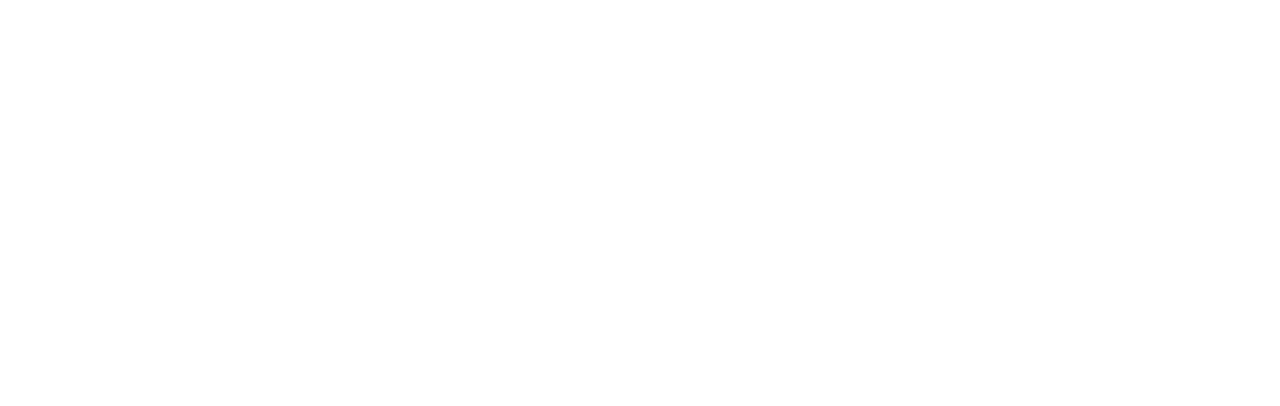
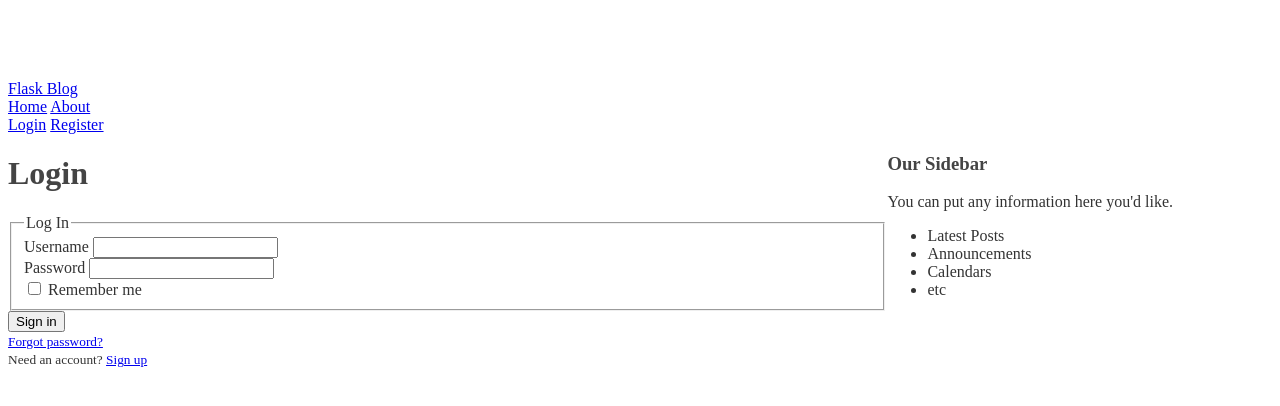
Before and after one commit to enarve/miniblog, a Flask app: page /login in a window 1280 px wide. Before the commit the part shown is empty. Shown: the top 406 px of the page. Run offline with Flask 3, Linux system fonts and the light colour scheme.

Commit message:
More forms

```diff
--- a/main.py
+++ b/main.py
@@ -1,4 +1,4 @@
-from flask import Flask, render_template, url_for
+from flask import Flask, render_template, url_for, flash, redirect, request
 from forms import RegistrationForm, LoginForm
 
 app = Flask(__name__)
@@ -29,14 +29,23 @@ def index():
 def about():
     return render_template('about.html', title='About')
 
-@app.route("/register")
+@app.route("/register", methods=['GET', 'POST'])
 def register():
     form = RegistrationForm()
+    if form.validate_on_submit():
+        flash(f'Account created for {form.username.data}!', 'success')
+        return redirect(url_for('index'))
     return render_template('register.html', title='Register', form=form)
 
-@app.route("/login")
+@app.route("/login", methods=['GET', 'POST'])
 def login():
     form = LoginForm()
+    if form.validate_on_submit():
+        if form.username.data == 'admin' and form.password.data == '123':
+            flash('You have been logged in!', 'success')
+            return redirect(url_for('index'))
+        else:
+           flash('Login unsuccessful! Please check username and password.', 'danger')
     return render_template('login.html', title='Login', form=form)
 
 if __name__ == '__main__':
--- a/pyproject.toml
+++ b/pyproject.toml
@@ -5,6 +5,7 @@ description = "Add your description here"
 readme = "README.md"
 requires-python = ">=3.14"
 dependencies = [
+    "email-validator>=2.3.0",
     "flask>=3.1.3",
     "flask-wtf>=1.2.2",
 ]
--- a/templates/layout.html
+++ b/templates/layout.html
@@ -18,18 +18,28 @@
               <a class="navbar-brand mr-4" href="/">Flask Blog</a>
               <div class="collapse navbar-collapse" id="navbarToggle">
                 <div class="navbar-nav mr-auto">
-                  <a class="nav-item nav-link" href="/">Home</a>
-                  <a class="nav-item nav-link" href="/about">About</a>
+                  <a class="nav-item nav-link" href="{{ url_for('index') }}">Home</a>
+                  <a class="nav-item nav-link" href="{{ url_for('about') }}">About</a>
                 </div>
 
                 <div class="navbar-nav">
-                  <a class="nav-item nav-link" href="/login">Login</a>
-                  <a class="nav-item nav-link" href="/register">Register</a>
+                  <a class="nav-item nav-link" href="{{ url_for('login') }}">Login</a>
+                  <a class="nav-item nav-link" href="{{ url_for('register') }}">Register</a>
                 </div>
               </div>
             </div>
           </nav>
         </header>
+
+
+        {% with messages = get_flashed_messages(with_categories=true) %}
+            {% if messages %}
+                {% for category, message in messages %}
+                    <div class="alert">{{ message }}</div>
+                {% endfor %}
+            {% endif %}
+        {% endwith %}
+
 
         <div class="flex">
             <main>
--- a/templates/login.html
+++ b/templates/login.html
@@ -0,0 +1,55 @@
+{% extends "layout.html" %}
+{% block content %}
+    <h1>Login</h1>
+    <div class="">
+        <form method="POST" action = "">
+            {{ form.hidden_tag() }}
+            <fieldset class="">
+                <legend class="">Log In</legend>
+                <div class="">
+                    {{ form.username.label }}
+
+                    {% if form.username.errors %}
+                        {{ form.username }}
+                        <div>
+                            {% for error in form.username.errors %}
+                                <span>{{ error }}</span>
+                            {% endfor %}
+                        </div>
+                    {% else %}
+                        {{ form.username }}
+                    {% endif %}
+                </div>
+
+                <div class="">
+                    {{ form.password.label }}
+
+                    {% if form.password.errors %}
+                        {{ form.password }}
+                        <div>
+                            {% for error in form.password.errors %}
+                                <span>{{ error }}</span>
+                            {% endfor %}
+                        </div>
+                    {% else %}
+                        {{ form.password }}
+                    {% endif %}
+
+                </div>
+                <div>
+                    {{ form.remember }}
+                    {{ form.remember.label }}
+                </div>
+            </fieldset>
+            <div class="">
+                {{ form.submit }}
+            </div>
+            <small class="text-muted"> <a href="#">Forgot password?</a> </small>
+        </form>
+    </div>
+    <div class="">
+        <small class="text-muted">
+            Need an account? <a href="{{ url_for('register') }}">Sign up</a>
+        </small>
+    </div>
+{% endblock content %}
```
Also changed, not shown: templates/register.html (+45 -4 lines), 1 other file.
